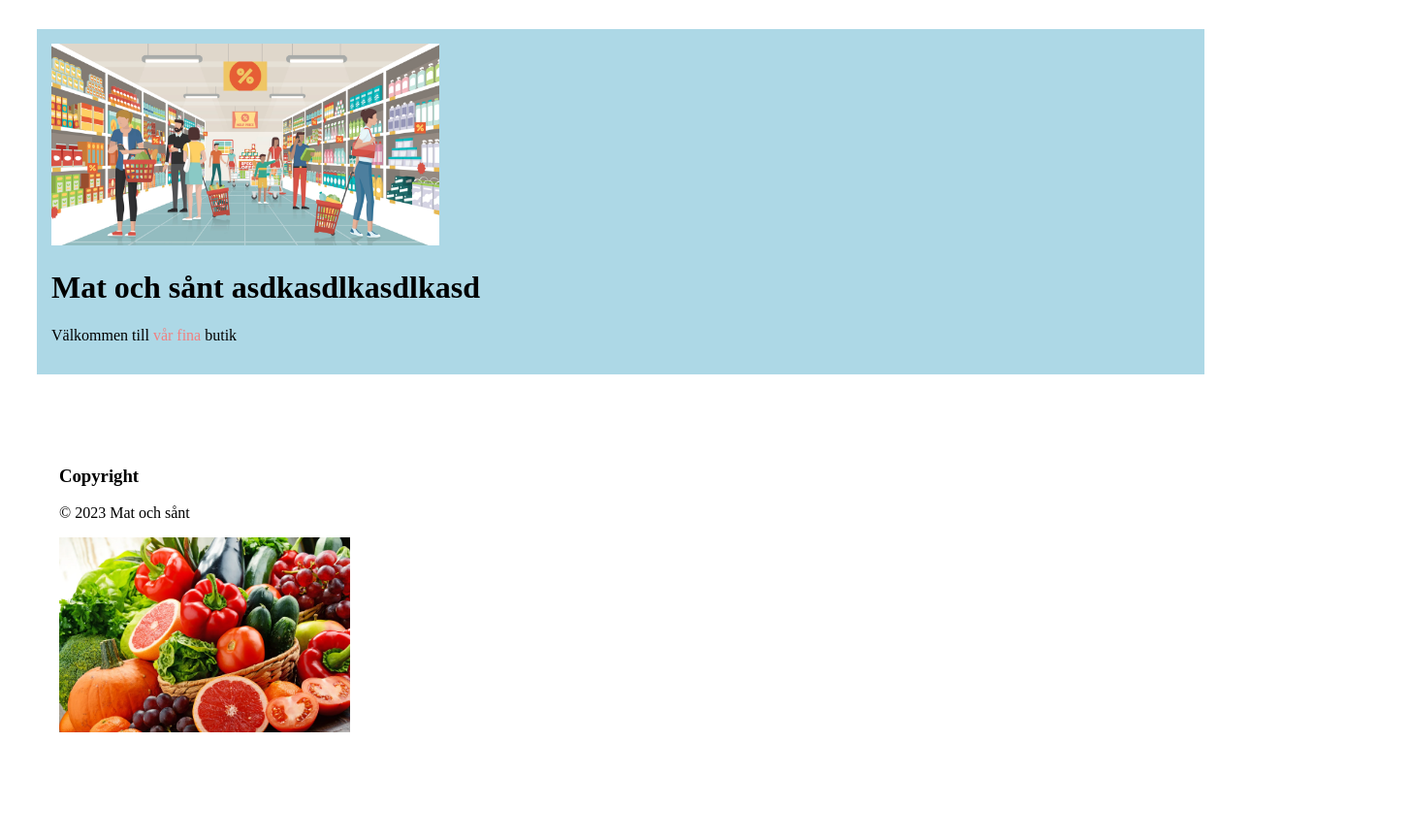
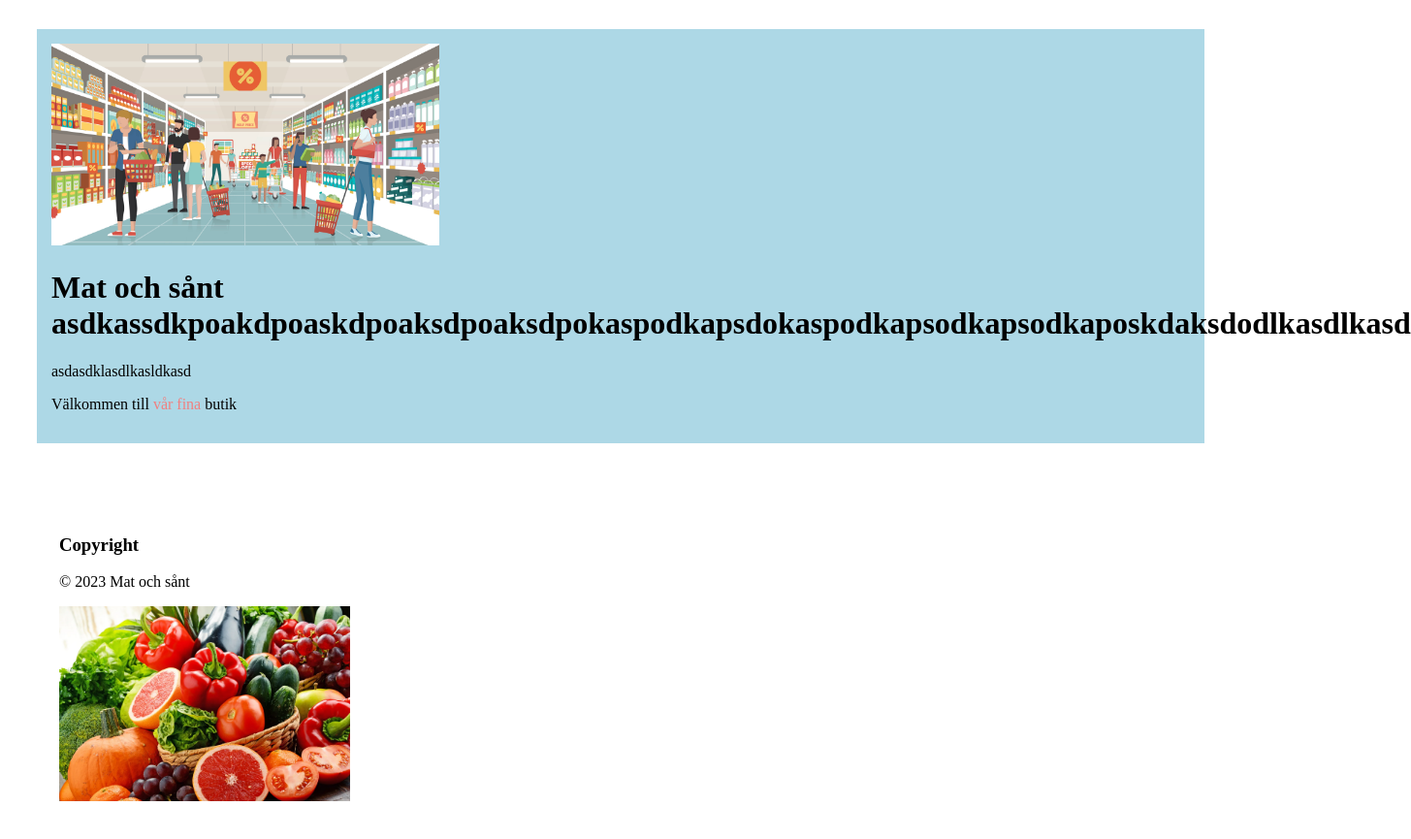
Before and after one commit to lind-exe/HTMLDEMO2, a plain HTML site: page index.html in a window 1280 px wide. Shown: the whole page at 97% size, 1455 px wide, since content can reach past the window. Before the commit the page ends 833 px from the top, so only its background shows below. Drawn offline with Linux system fonts and the light colour scheme.

Commit message:
Update index.html

```diff
--- a/index.html
+++ b/index.html
@@ -12,7 +12,8 @@
     <div style="background-color: lightblue; margin: 30px; padding: 15px;">
 
         <img src="images/store.jpg" width="400">
-        <h1>Mat och sånt asdkasdlkasdlkasd</h1>
+        <h1>Mat och sånt asdkassdkpoakdpoaskdpoaksdpoaksdpokaspodkapsdokaspodkapsodkapsodkaposkdaksdodlkasdlkasd</h1>
+        <label>asdasdklasdlkasldkasd</label>
         <p>Välkommen till <span style="color: lightcoral">vår fina</span> butik</p>
     </div>
     <iframe src="copyright.html" width="350" height="315" style="border:none; margin: 30px; padding: 15px;"></iframe>
```
